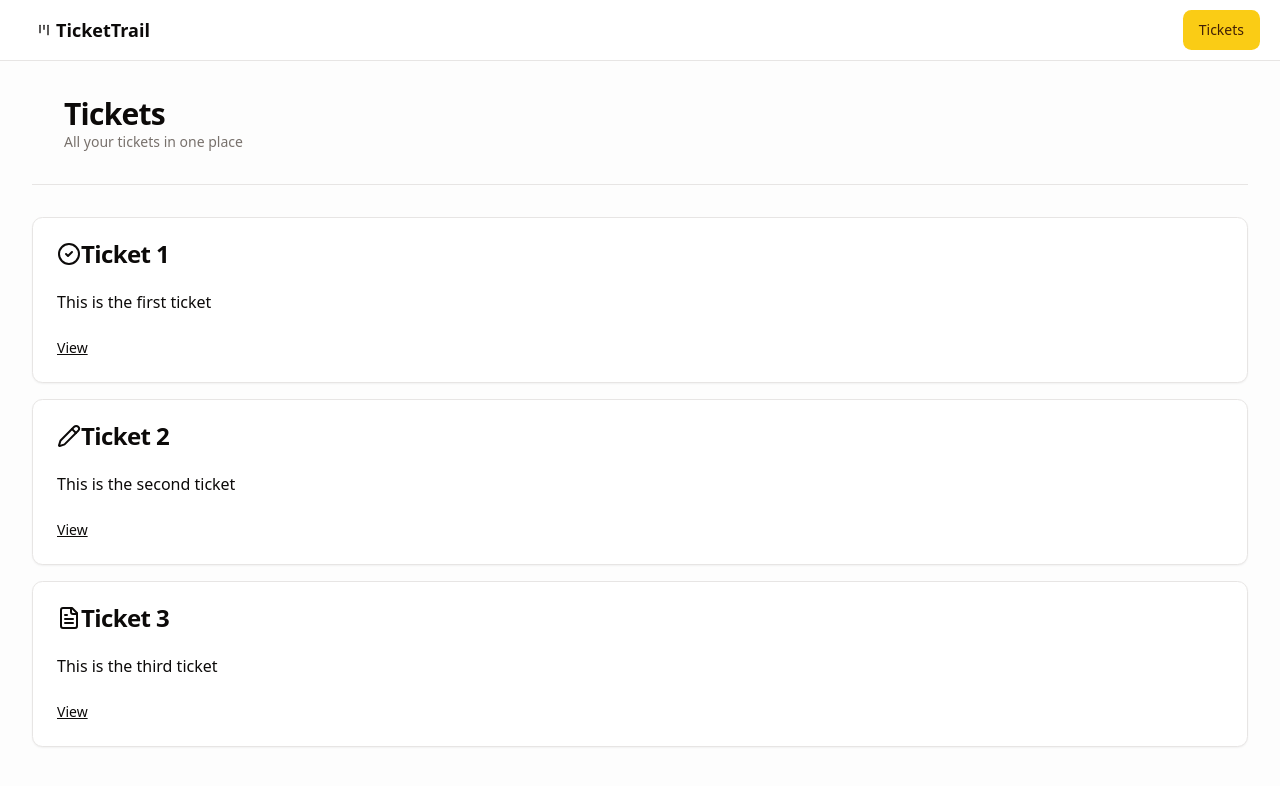
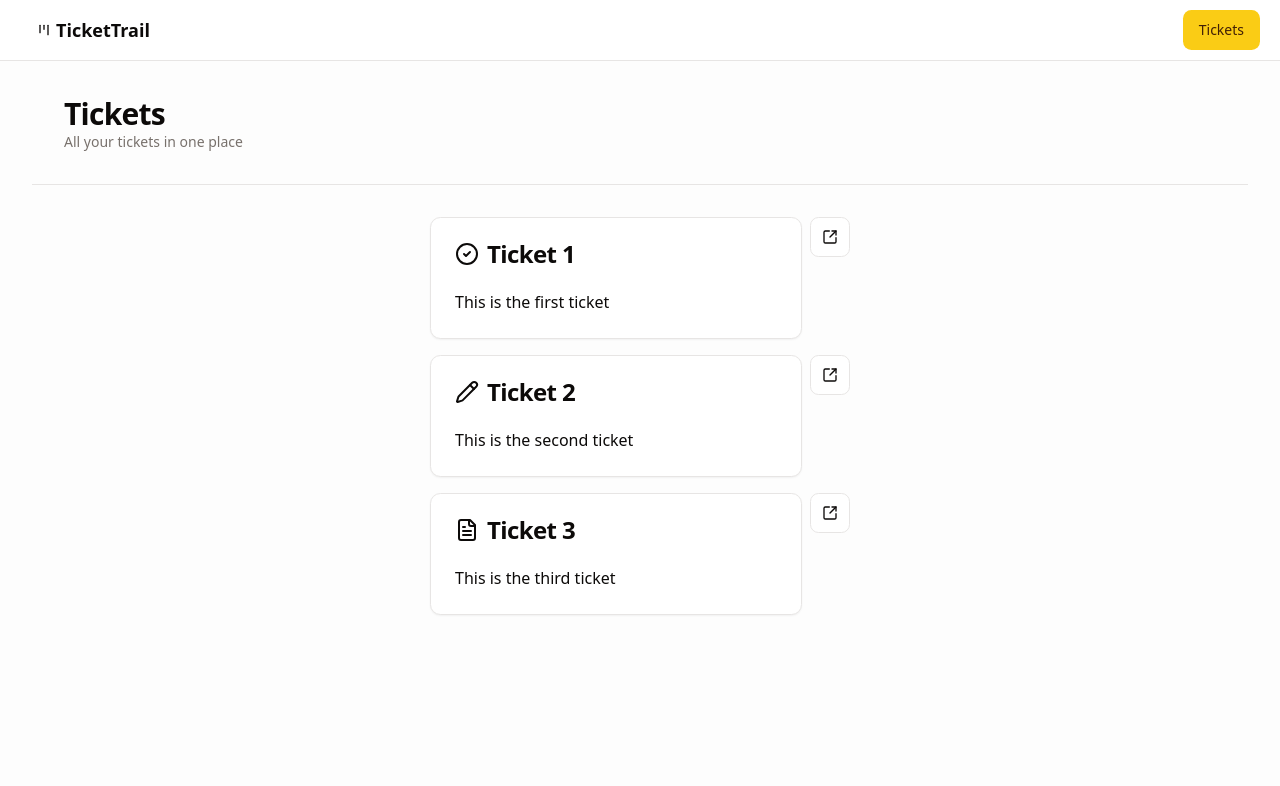
Before and after one commit to thewongdev/ticket-system-fullstack, a Next.js app: page /tickets in a window 1280 px wide. Shown: the top 786 px of the page. Built offline with nearby package versions, Linux system fonts and the light colour scheme.

Commit message:
feat: enhance ticket detail view with TicketItem component and update Tailwind config

```diff
--- a/src/app/tickets/[ticketId]/page.tsx
+++ b/src/app/tickets/[ticketId]/page.tsx
@@ -2,6 +2,7 @@ import Link from "next/link";
 import { Placeholder } from "@/components/placeholder";
 import { Button } from "@/components/ui/button";
 import { initialTickets } from "@/data";
+import { TicketItem } from "@/features/ticket/components/ticket-item";
 import { ticketsPath } from "@/paths";
 
 type TicketPageProps = {
@@ -34,9 +35,11 @@ const TicketPage = async ({ params }: TicketPageProps) => {
   }
 
   return (
-    <div>
-      <h2 className="text-3xl font-bold">{ticket.title}</h2>
-      <p className="text-sm">{ticket.content}</p>
+    <div className="flex justify-center animate-fade-in-from-top">
+      <TicketItem
+        ticket={ticket}
+        isDetail
+      />
     </div>
   );
 };
--- a/src/features/ticket/components/ticket-item.tsx
+++ b/src/features/ticket/components/ticket-item.tsx
@@ -1,8 +1,10 @@
+import clsx from "clsx";
+import { LucideSquareArrowOutUpRight } from "lucide-react";
 import Link from "next/link";
+import { Button } from "@/components/ui/button";
 import {
   Card,
   CardContent,
-  CardFooter,
   CardHeader,
   CardTitle,
 } from "@/components/ui/card";
@@ -12,14 +14,30 @@ import { Ticket } from "../types";
 
 type TicketItemProps = {
   ticket: Ticket;
+  isDetail?: boolean;
 };
 
-const TicketItem = ({ ticket }: TicketItemProps) => {
+const TicketItem = ({ ticket, isDetail }: TicketItemProps) => {
+  const detailButton = (
+    <Button
+      variant="outline"
+      size="icon"
+      asChild
+    >
+      <Link href={ticketPath(ticket.id)}>
+        <LucideSquareArrowOutUpRight className="h-4 w-4" />
+      </Link>
+    </Button>
+  );
+
   return (
-    <Card
-      key={ticket.id}
-      className="w-full max-w-[420px]"
+    <div
+      className={clsx("w-full flex gap-x-2", {
+        "max-w-[580px]": isDetail,
+        "max-w-[420px]": !isDetail,
+      })}
     >
+      <Card className="w-full ">
         <CardHeader>
           <CardTitle className="flex gap-x-2">
             <span>{TICKET_ICONS[ticket.status]}</span>
@@ -27,19 +45,19 @@ const TicketItem = ({ ticket }: TicketItemProps) => {
           </CardTitle>
         </CardHeader>
         <CardContent>
-        <span className="line-clamp-3 whitespace-break-spaces">
+          <span
+            className={clsx("whitespace-break-spaces", {
+              "line-clamp-3": !isDetail,
+            })}
+          >
             {ticket.content}
           </span>
         </CardContent>
-      <CardFooter>
-        <Link
-          href={ticketPath(ticket.id)}
-          className="text-sm underline"
-        >
-          View
-        </Link>
-      </CardFooter>
       </Card>
+      {isDetail ? null : (
+        <div className="flex flex-col gap-y-2">{detailButton}</div>
+      )}
+    </div>
   );
 };
 
--- a/tailwind.config.ts
+++ b/tailwind.config.ts
@@ -6,72 +6,73 @@ export default {
     "./src/pages/**/*.{js,ts,jsx,tsx,mdx}",
     "./src/components/**/*.{js,ts,jsx,tsx,mdx}",
     "./src/app/**/*.{js,ts,jsx,tsx,mdx}",
+    "./src/features/**/*.{js,ts,jsx,tsx,mdx}",
   ],
   theme: {
     extend: {
       colors: {
-  			background: 'hsl(var(--background))',
-  			foreground: 'hsl(var(--foreground))',
+        background: "hsl(var(--background))",
+        foreground: "hsl(var(--foreground))",
         card: {
-  				DEFAULT: 'hsl(var(--card))',
-  				foreground: 'hsl(var(--card-foreground))'
+          DEFAULT: "hsl(var(--card))",
+          foreground: "hsl(var(--card-foreground))",
         },
         popover: {
-  				DEFAULT: 'hsl(var(--popover))',
-  				foreground: 'hsl(var(--popover-foreground))'
+          DEFAULT: "hsl(var(--popover))",
+          foreground: "hsl(var(--popover-foreground))",
         },
         primary: {
-  				DEFAULT: 'hsl(var(--primary))',
-  				foreground: 'hsl(var(--primary-foreground))'
+          DEFAULT: "hsl(var(--primary))",
+          foreground: "hsl(var(--primary-foreground))",
         },
         secondary: {
-  				DEFAULT: 'hsl(var(--secondary))',
-  				foreground: 'hsl(var(--secondary-foreground))'
+          DEFAULT: "hsl(var(--secondary))",
+          foreground: "hsl(var(--secondary-foreground))",
         },
         muted: {
-  				DEFAULT: 'hsl(var(--muted))',
-  				foreground: 'hsl(var(--muted-foreground))'
+          DEFAULT: "hsl(var(--muted))",
+          foreground: "hsl(var(--muted-foreground))",
         },
         accent: {
-  				DEFAULT: 'hsl(var(--accent))',
-  				foreground: 'hsl(var(--accent-foreground))'
+          DEFAULT: "hsl(var(--accent))",
+          foreground: "hsl(var(--accent-foreground))",
         },
         destructive: {
-  				DEFAULT: 'hsl(var(--destructive))',
-  				foreground: 'hsl(var(--destructive-foreground))'
+          DEFAULT: "hsl(var(--destructive))",
+          foreground: "hsl(var(--destructive-foreground))",
         },
-  			border: 'hsl(var(--border))',
-  			input: 'hsl(var(--input))',
-  			ring: 'hsl(var(--ring))',
+        border: "hsl(var(--border))",
+        input: "hsl(var(--input))",
+        ring: "hsl(var(--ring))",
         chart: {
-  				'1': 'hsl(var(--chart-1))',
-  				'2': 'hsl(var(--chart-2))',
-  				'3': 'hsl(var(--chart-3))',
-  				'4': 'hsl(var(--chart-4))',
-  				'5': 'hsl(var(--chart-5))'
-  			}
+          "1": "hsl(var(--chart-1))",
+          "2": "hsl(var(--chart-2))",
+          "3": "hsl(var(--chart-3))",
+          "4": "hsl(var(--chart-4))",
+          "5": "hsl(var(--chart-5))",
+        },
       },
       keyframes: {
-  			'fade-in-from-top': {
-  				'0%': {
-  					opacity: '0',
-  					transform: 'translateY(-16px)'
+        "fade-in-from-top": {
+          "0%": {
+            opacity: "0",
+            transform: "translateY(-16px)",
           },
-  				'100%': {
-  					opacity: '1',
-  					transform: 'translateY(0)'
-  				}
-  			}
+          "100%": {
+            opacity: "1",
+            transform: "translateY(0)",
+          },
+        },
       },
       animation: {
-  			'fade-in-from-top': 'fade-in-from-top 0.5s ease-out forwards'
+        "fade-in-from-top": "fade-in-from-top 0.5s ease-out forwards",
       },
       borderRadius: {
-  			lg: 'var(--radius)',
-  			md: 'calc(var(--radius) - 2px)',
-  			sm: 'calc(var(--radius) - 4px)'
-  		}
-  	}
+        lg: "var(--radius)",
+        md: "calc(var(--radius) - 2px)",
+        sm: "calc(var(--radius) - 4px)",
+      },
+    },
   },
   plugins: [require("tailwindcss-animate")],
 } satisfies Config;
```
Lines whose indentation alone changed are shown as unchanged.
